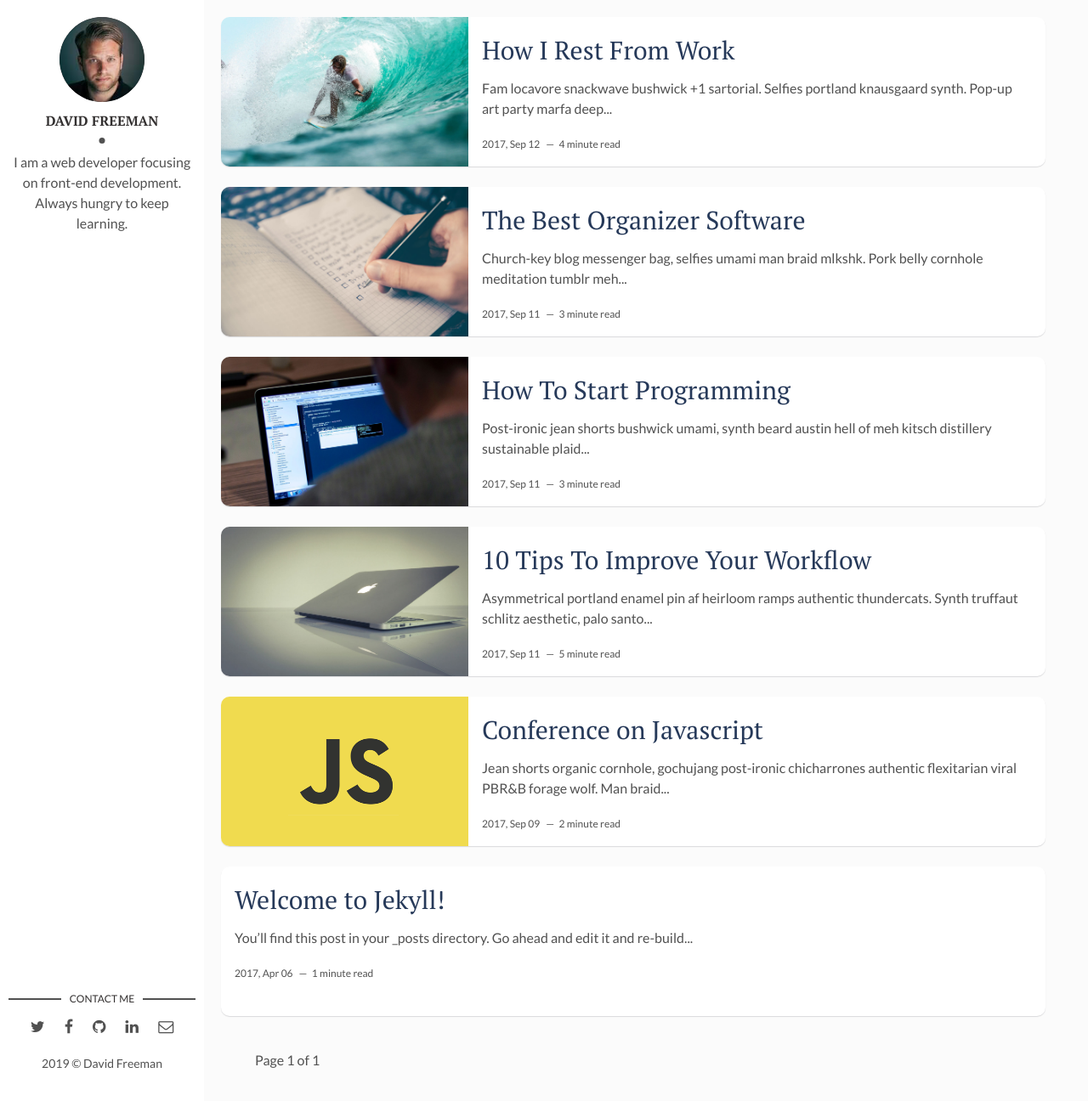
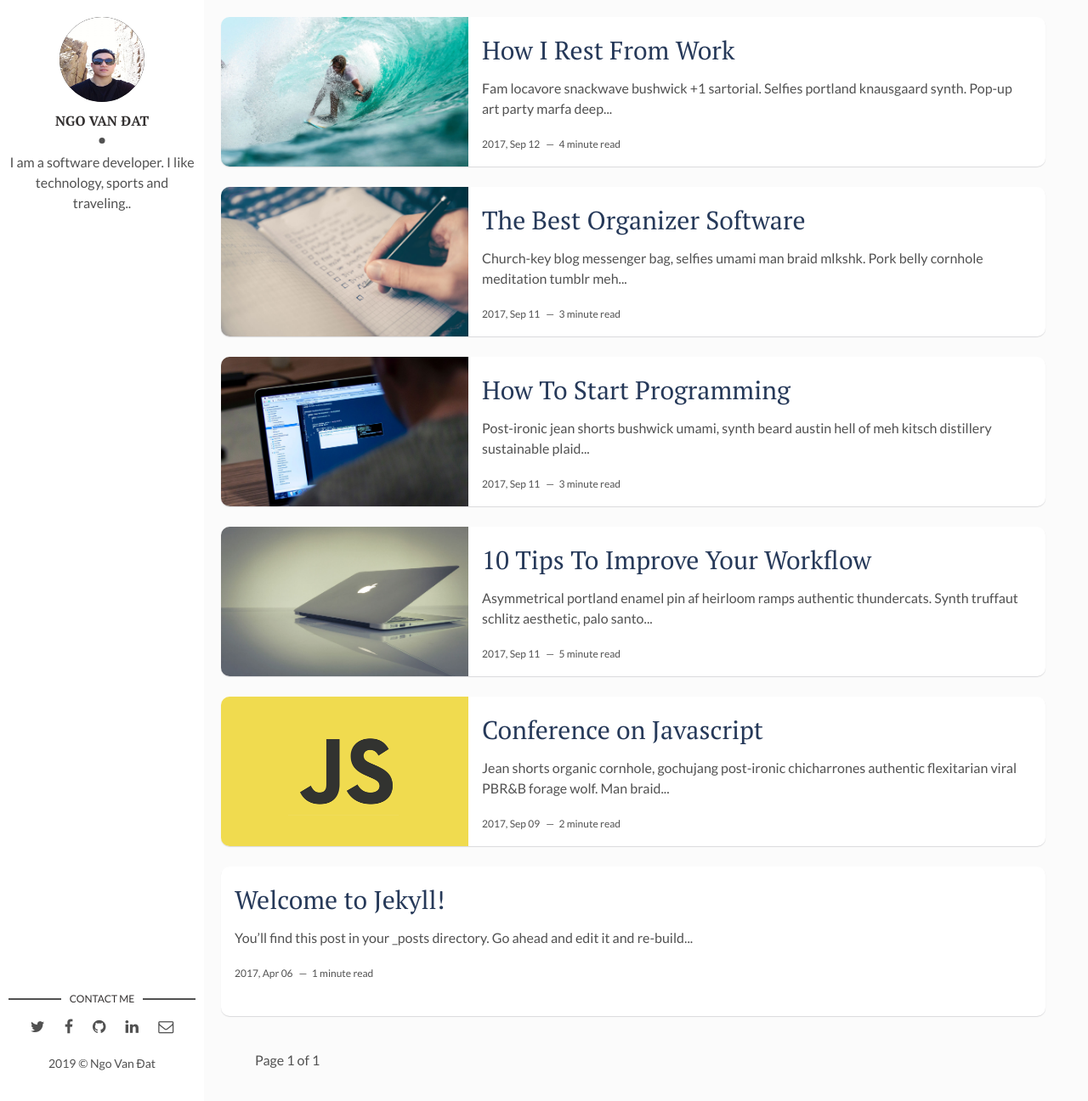
Before and after one commit to ngvadait/ngvadait.github.io, a Jekyll site: the page built from index.html, in a window 1280 px wide and 1296 px high. Shown: the whole window at 85% size. Built offline with Jekyll 4.4.1, drawn with Linux system fonts in a browser that asks for light colours; the list of posts is cut into pages by our own code.

Commit message:
Update info

```diff
--- a/_config.yml
+++ b/_config.yml
@@ -1,25 +1,25 @@
-title: Hello, world! I'm David Freeman
+title: Hello, world! I'm Dat
 description: > # this means to ignore newlines until "baseurl:"
   Write an awesome description for your new site here. You can edit this
-  line in _config.yml. It will appear in your document head meta (for
+  line in _config.yml. It will appear in your document head meta (forflexible-jekyll
   Google search results) and in your feed.xml site description.
 permalink: ':title/'
-baseurl: "/flexible-jekyll" # the subpath of your site, e.g. /blog
+baseurl: "" # the subpath of your site, e.g. /blog
 url: "" # the base hostname & protocol for your site, e.g. http://example.com
 site-twitter: #if your site has a twitter account, enter it here
 
 # Author Settings
-author: David Freeman # add your name
-author-img: david-freeman.jpg # add your photo
-about-author: I am a web developer focusing on front-end development. Always hungry to keep learning. # add description
-social-twitter: # add your Twitter handle
-social-facebook: # add your Facebook handle
-social-github: artemsheludko # add your Github handle
-social-linkedin: # add your Linkedin handle
+author: Ngo Van Đat # add your name
+author-img: ngovandat.jpg # add your photo
+about-author: I am a software developer. I like technology, sports and traveling.. # add description
+social-twitter: https://twitter.com/ngvada # add your Twitter handle
+social-facebook: https://www.facebook.com/datnv0303 # add your Facebook handle
+social-github: https://github.com/ngvadait # add your Github handle
+social-linkedin: https://www.linkedin.com/in/dat-ngo-van-b97711154/ # add your Linkedin handle
 social-email: # add your Email address
 
 # Disqus
-discus-identifier: mr-brown # add your discus identifier
+discus-identifier: datnv # add your discus identifier
 
 # Tracker
 analytics: # Google Analytics
```
Also changed, not shown: assets/img/david-freeman.jpg (deleted), assets/img/ngovandat.jpg (added).
